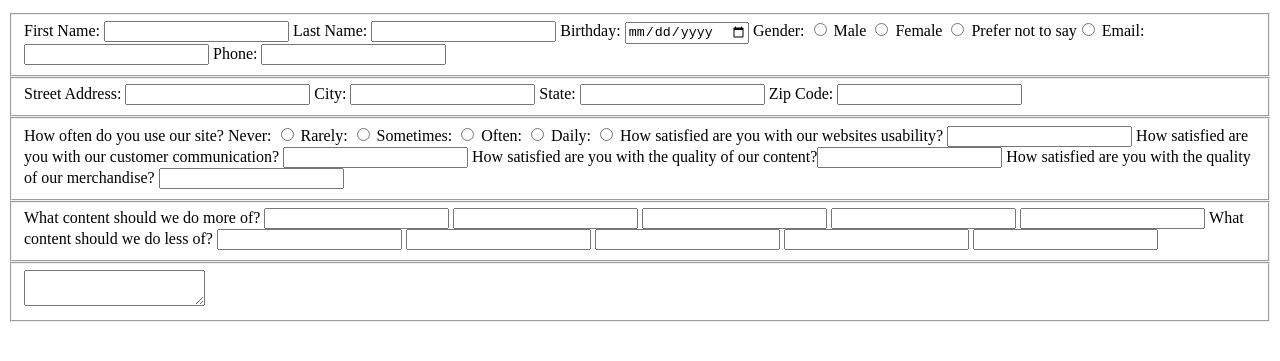
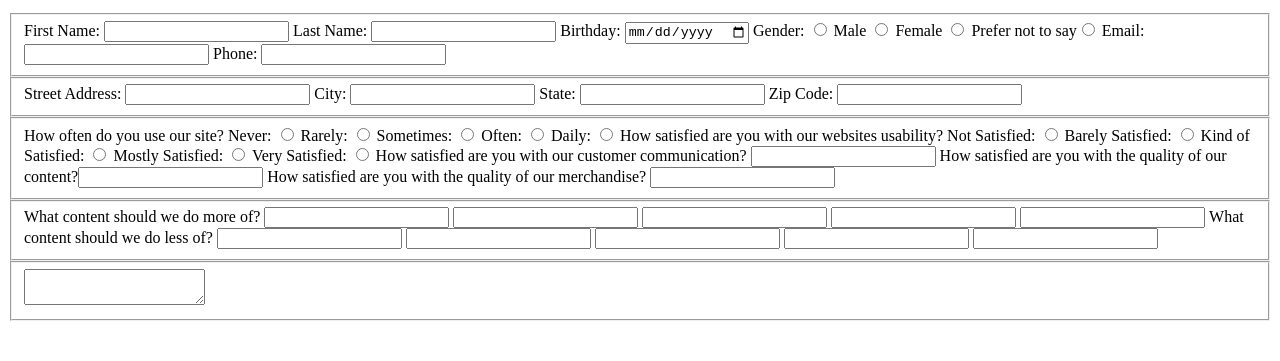
Before and after one commit to Audrey-Nichole-Willis/surveyform, a plain HTML site: page index.html in a window 1280 px wide. Shown: the part 101-462 px from the top of the page. Drawn offline with Linux system fonts and the light colour scheme.

Commit message:
filld out second radio input set on third fieldset of survey

```diff
--- a/index.html
+++ b/index.html
@@ -32,13 +32,19 @@
             </fieldset>
             <fieldset><!--Radio-->
                 <label>How often do you use our site?
-                    <label>Never: <input type="radio" name="site-visits" required></label>
-                    <label>Rarely: <input type="radio" name="site-visits"></label>
-                    <label>Sometimes: <input type="radio" name="site-visits"></label>
-                    <label>Often: <input type="radio" name="site-visits"></label>
-                    <label>Daily: <input type="radio" name="site-visits"></label>
+                    <label>Never: <input type="radio" name="site-visits" required value="1"></label>
+                    <label>Rarely: <input type="radio" name="site-visits" value="2"></label>
+                    <label>Sometimes: <input type="radio" name="site-visits" value="3"></label>
+                    <label>Often: <input type="radio" name="site-visits" value="4"></label>
+                    <label>Daily: <input type="radio" name="site-visits" value="5"></label>
                     </label>
-                <label>How satisfied are you with our websites usability? <input></label><!--How satisfied are you with our websites usability-->
+                <label>How satisfied are you with our websites usability?
+                    <label>Not Satisfied: <input type="radio" name="useability" required value="1"></label>
+                    <label>Barely Satisfied: <input type="radio" name="useability" value="2"></label>
+                    <label>Kind of Satisfied: <input type="radio" name="useability" value="3"></label>
+                    <label>Mostly Satisfied: <input type="radio" name="useability" value="4"></label>
+                    <label>Very Satisfied: <input type="radio" name="useability"value="5"></label>
+                </label>
                 <label>How satisfied are you with our customer communication? <input></label><!--How satisfied are you with our communication-->
                 <label>How satisfied are you with the quality of our content?<input></label><!--How satisfied are you with the quality of our content-->
                 <label>How satisfied are you with the quality of our merchandise? <input></label><!--How satisfied are you with the quality of our  merchandise-->
```
